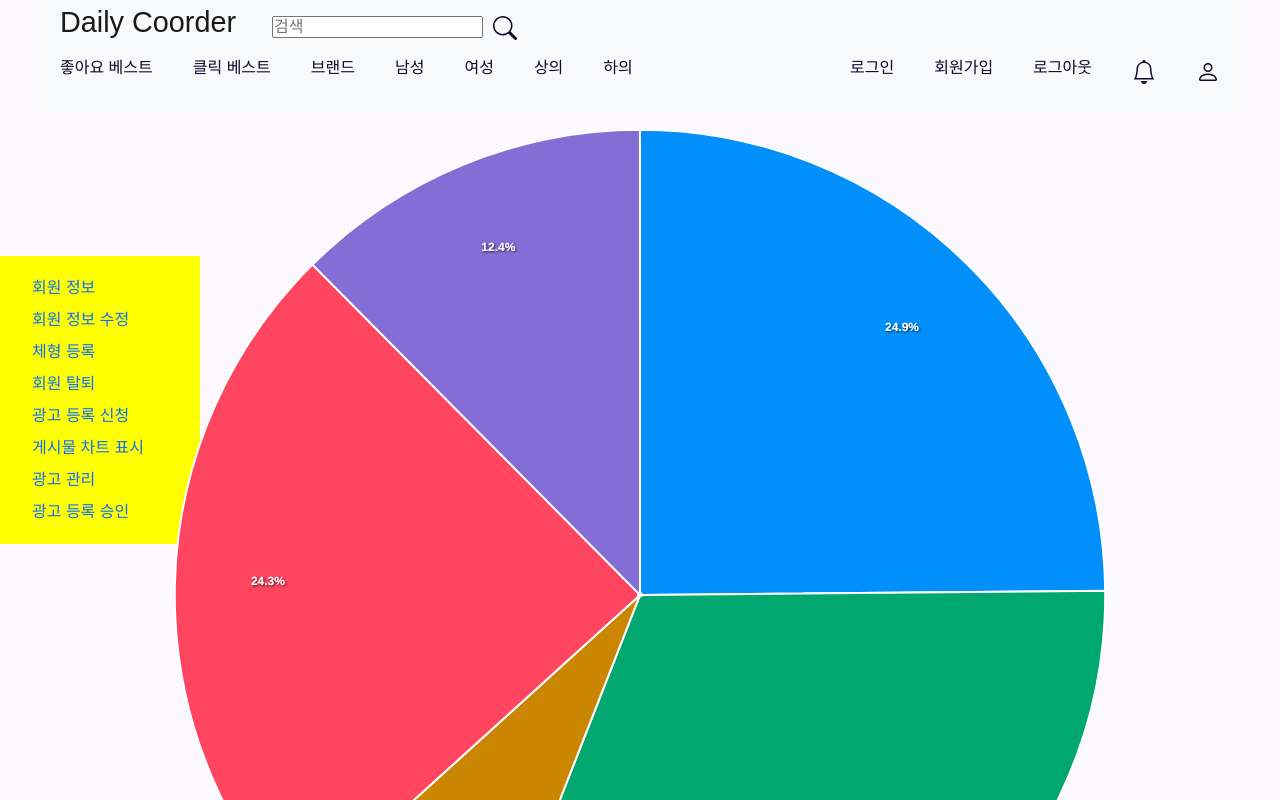
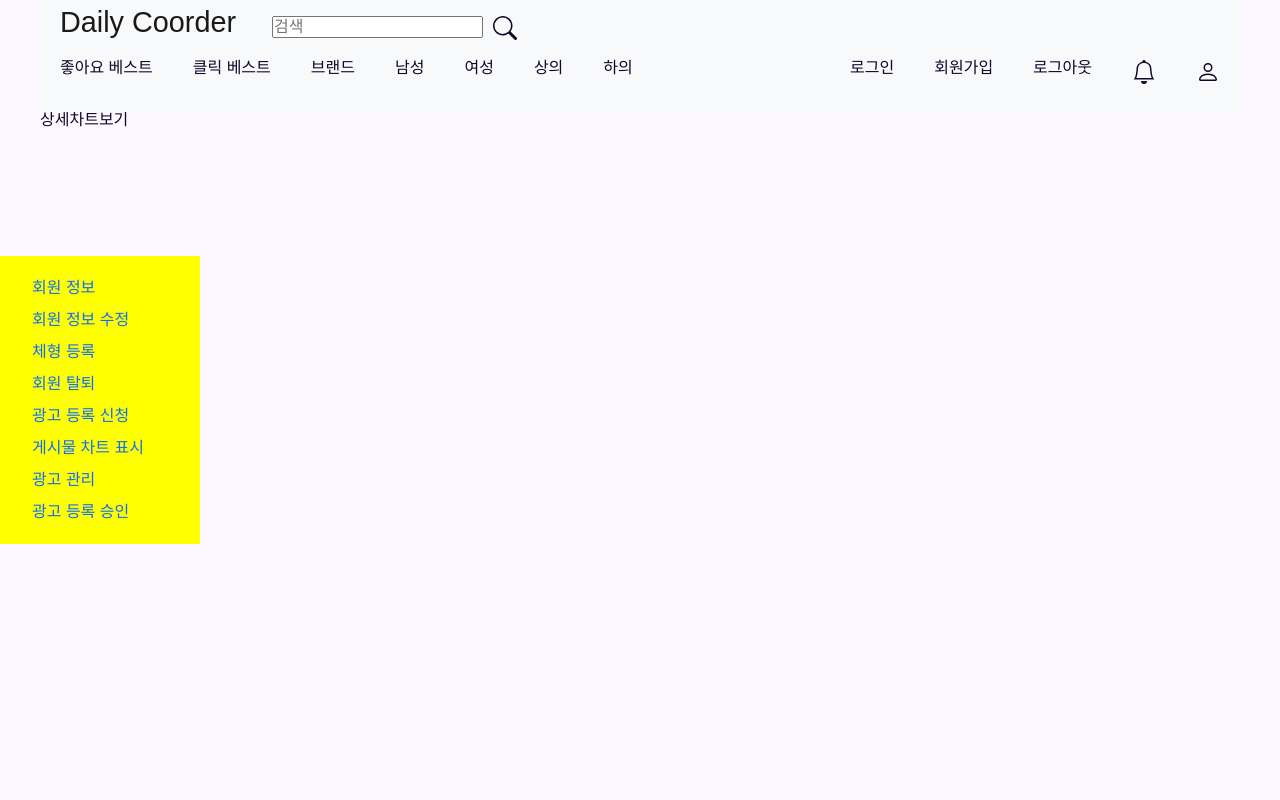
Before and after one commit to silbioa480/Daily-Coorder, a React (Create React App) app: page /MyPage_ChartPage in a window 1280 px wide. Shown: the top 800 px of the page. Built offline with nearby package versions, Linux system fonts and the light colour scheme.

Commit message:
태영: 마이페이지 차트페이지 수정

```diff
--- a/src/components/MyPage_ChartPage.tsx
+++ b/src/components/MyPage_ChartPage.tsx
@@ -1,9 +1,11 @@
 import Pie_chart from '../components/Pie_chart';
+import { Link } from 'react-router-dom';
 
 function MyPage_ChartPage(){
     return (
         <>
-            <Pie_chart />
+
+           <Link to="/Pie_chart">상세차트보기</Link>
         </>
     );
 }
```
